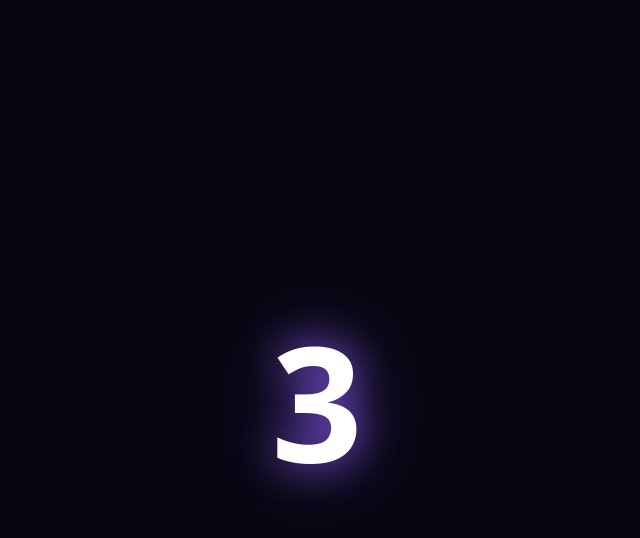
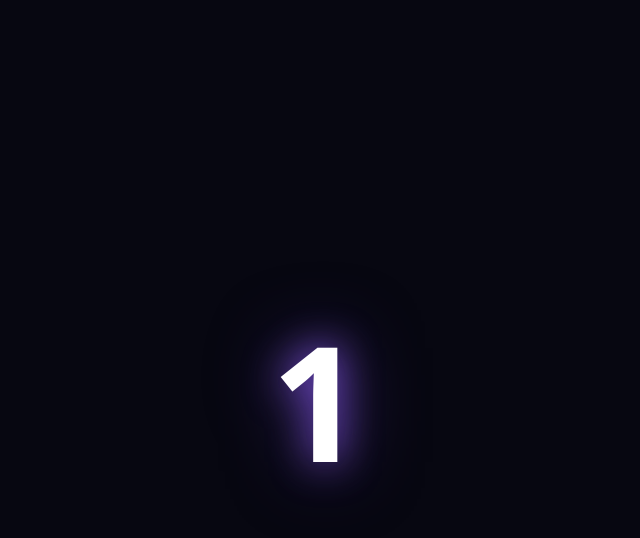
Before and after one commit to mbugua70/flipp_card, a React (Vite) app: page / in a window 1280 px wide. Both pictures are taken after a click on the button "Start Game". Shown: the top 538 px of the page, without its empty margins (326-966 px from the left). Built offline with nearby package versions, Linux system fonts and the light colour scheme.

Commit message:
add countdown animation: 3 → 2 → 1 → Go with Framer Motion

```diff
--- a/src/App.tsx
+++ b/src/App.tsx
@@ -1,12 +1,36 @@
-import { useState } from 'react'
+import { useEffect, useRef, useState } from 'react'
 import { StartScreen } from './components/StartScreen/StartScreen'
 import { CountdownOverlay } from './components/CountdownOverlay/CountdownOverlay'
 import './App.css'
 
 export type Phase = 'start' | 'countdown' | 'preview' | 'playing' | 'won' | 'lost'
 
+const SEQUENCE: (number | 'Go')[] = [3, 2, 1, 'Go']
+
 export default function App() {
   const [phase, setPhase] = useState<Phase>('start')
+  const [countIndex, setCountIndex] = useState(0)
+  const timerRef = useRef<ReturnType<typeof setTimeout> | null>(null)
+
+  useEffect(() => {
+    if (phase !== 'countdown') return
+
+    setCountIndex(0)
+
+    let i = 0
+    const tick = () => {
+      i++
+      if (i < SEQUENCE.length) {
+        setCountIndex(i)
+        timerRef.current = setTimeout(tick, 1000)
+      } else {
+        timerRef.current = setTimeout(() => setPhase('preview'), 600)
+      }
+    }
+
+    timerRef.current = setTimeout(tick, 1000)
+    return () => { if (timerRef.current) clearTimeout(timerRef.current) }
+  }, [phase])
 
   return (
     <div className="app">
@@ -14,9 +38,8 @@ export default function App() {
         <StartScreen onStart={() => setPhase('countdown')} />
       )}
 
-      {/* TODO: remove preview — for review only */}
       {phase === 'countdown' && (
-        <CountdownOverlay count={3} />
+        <CountdownOverlay count={SEQUENCE[countIndex]} />
       )}
     </div>
   )
--- a/src/components/CountdownOverlay/CountdownOverlay.tsx
+++ b/src/components/CountdownOverlay/CountdownOverlay.tsx
@@ -1,3 +1,4 @@
+import { AnimatePresence, motion } from 'framer-motion'
 import './CountdownOverlay.css'
 
 interface Props {
@@ -5,11 +6,28 @@ interface Props {
 }
 
 export function CountdownOverlay({ count }: Props) {
+  const isGo = count === 'Go'
+
   return (
     <div className="countdown-overlay">
       <div className="countdown-backdrop" />
       <div className="countdown-content">
-        <span className="countdown-number">{count}</span>
+        <AnimatePresence mode="popLayout">
+          <motion.span
+            key={count}
+            className="countdown-number"
+            data-go={isGo}
+            initial={{ scale: 1.5, opacity: 0, y: -20 }}
+            animate={{ scale: 1,   opacity: 1, y: 0   }}
+            exit={{    scale: 0.5, opacity: 0, y: 20  }}
+            transition={{
+              duration: 0.35,
+              ease: [0.22, 1, 0.36, 1],
+            }}
+          >
+            {count}
+          </motion.span>
+        </AnimatePresence>
       </div>
     </div>
   )
```
